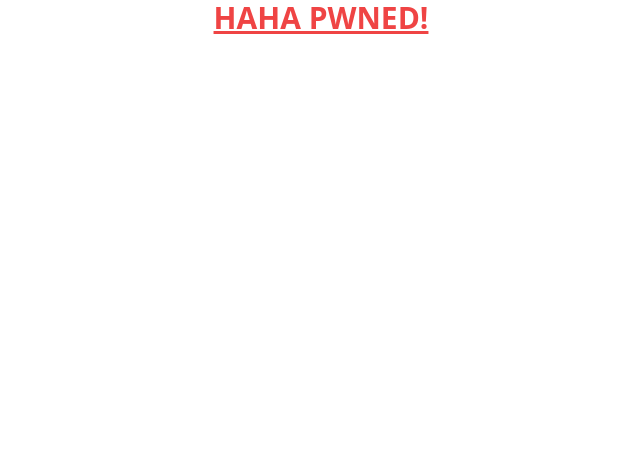
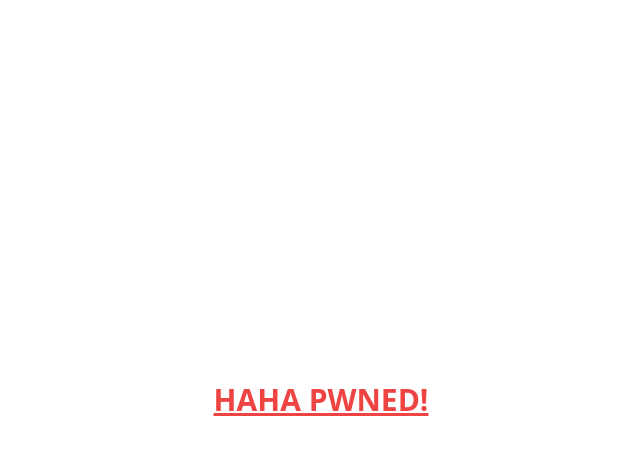
Before and after one commit to protergo16516014/test_mal, a plain HTML site: page index.html in a window 1280 px wide. Shown: the whole page, without its empty margins (319-959 px from the left). Drawn offline with nearby package versions, Linux system fonts and the light colour scheme.

Commit message:
Update index.html

```diff
--- a/index.html
+++ b/index.html
@@ -5,7 +5,7 @@
   <meta name="viewport" content="width=device-width, initial-scale=1.0">
   <script src="https://cdn.tailwindcss.com"></script>
 </head>
-<body class="flex justify-center items-center h-view w-view">
+<body class="flex justify-center items-center h-screen w-screen">
   <h1 class="text-3xl font-bold underline text-red-500">
     HAHA PWNED!
   </h1>
```
